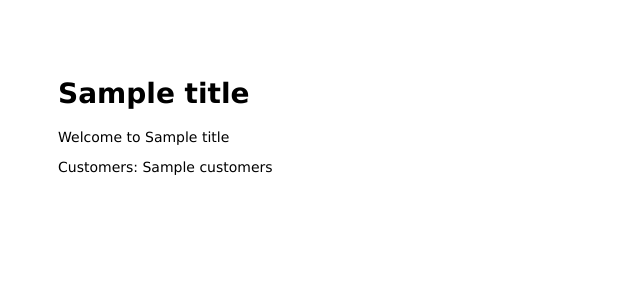
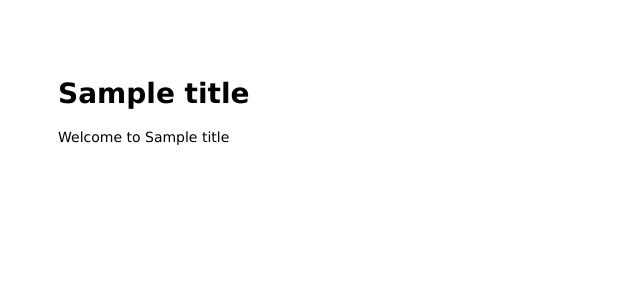
Before and after one commit to StevenTso/CTCT-Market-Mapper, a Node server app: template views/index.jade in a window 1280 px wide. Shown: the top 300 px of the page, without its empty margins (0-640 px from the left). Run offline with Node 20, Linux system fonts and the light colour scheme; the template is opened without the code that fills it: most values are stand-ins (such as "Sample title", 1, 10 or a date in 2020).

Commit message:
hid main page customers

```diff
--- a/public/stylesheets/style.css
+++ b/public/stylesheets/style.css
@@ -6,3 +6,7 @@ body {
 a {
   color: #00B7FF;
 }
+
+#customers{
+	display:none;
+}
--- a/routes/index.js
+++ b/routes/index.js
@@ -2,8 +2,6 @@ var express = require('express');
 var router = express.Router();
 var dataBridge = require("../ctctDataBridge");
 var keys = require("../public/javascripts/keys");
-
-console.log("API_KEY: "+keys.CTCT_API_KEY);
 
 /* GET users listing. */
 router.get('/', function(req, res) {
```
